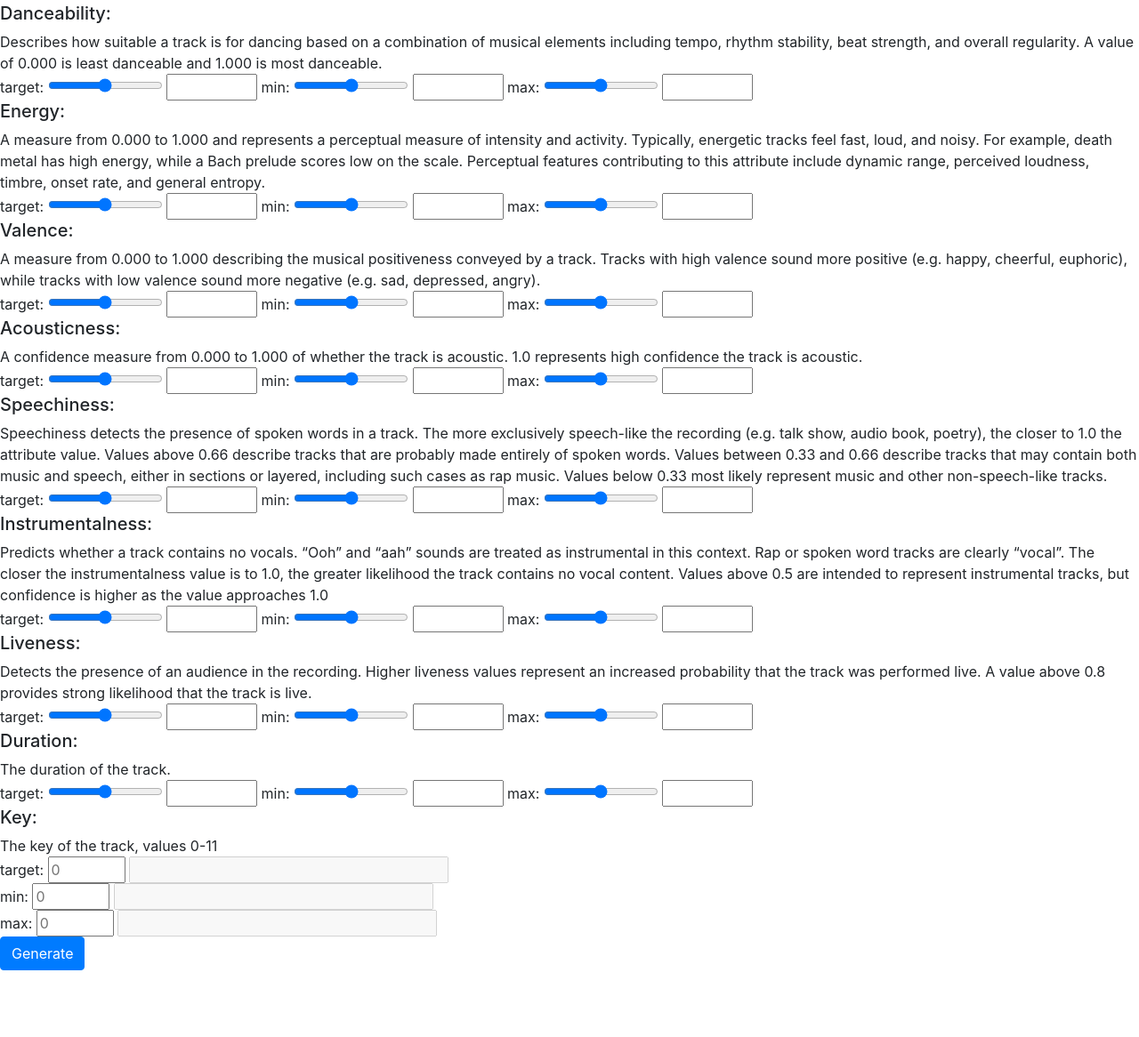
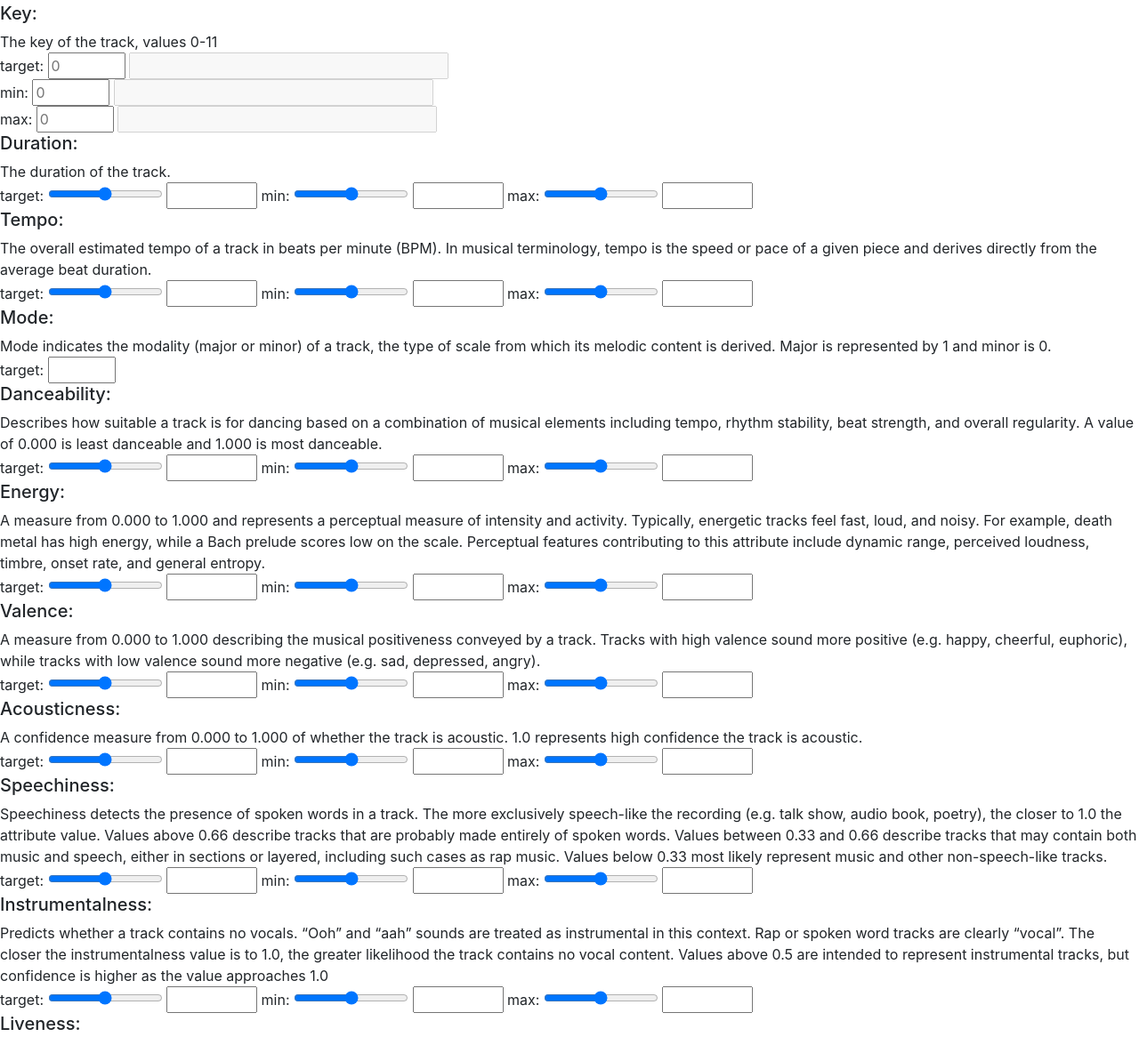
Before and after one commit to smadigan91/spotify-rec-app, a plain HTML site: page src/templates/form.html in a window 1280 px wide. Shown: the part 390-1556 px from the top of the page at 89% size. Before the commit the page ends 1481 px from the top, so only its background shows below. Drawn offline with nearby package versions, Linux system fonts and the light colour scheme.

Commit message:
change form order, finish off attributes

```diff
--- a/src/scripts/form.css
+++ b/src/scripts/form.css
@@ -35,7 +35,11 @@ body{
 }
 
 .input{
-  margin-bottom: 25px
+  margin-bottom: 25px;
+}
+
+.input-field{
+  margin-right: 15px;
 }
 
 .input-title{
--- a/src/templates/form.html
+++ b/src/templates/form.html
@@ -57,126 +57,143 @@
       <h2>
           Filter Information
       </h2>
+      <h5 class="attribute-title">Key:</h5>
+      <a class="attribute-description">The key of the track, values 0-11</a>
+      <br>
+      <a>target:</a>
+      <input class="input" type="number" id="target-key" placeholder="0" min="0" max="11" onchange="getKey('target-key-display', this.value);">
+      <input class="input-field" type="text" size="30" id="target-key-display" value="" disabled><br>
+      <a>min:</a>
+      <input class="input" type="number" id="min-key" placeholder="0" min="0" max="11" onchange="getKey('min-key-display', this.value);">
+      <input class="input-field" type="text" size="30" id="min-key-display" value="" disabled><br>
+      <a>max:</a>
+      <input class="input" type="number" id=max-key placeholder="0" min="0" max="11" onchange="getKey('max-key-display', this.value);">
+      <input class="input-field" type="text" size="30" id="max-key-display" value="" disabled><br>
+
+      <h5 class="attribute-title">Duration:</h5>
+      <a class="attribute-description">The duration of the track.</a>
+      <br>
+      <a>target:</a>
+      <input class="input" type="range" name="points" min="0" max="600000" step="1000" onchange="updateRangeInput('target-duration', this.value);"/>
+      <input class="input-field" type="text" size="5" id="target-duration" value="" min="0" max="0" onchange="updateRangeInput('target-duration', this.value);">
+      <a>min:</a>
+      <input class="input" type="range" name="points" min="0" max="600000" step="1000" onchange="updateRangeInput('min-duration', this.value);"/>
+      <input class="input-field" type="text" size="5" id="min-duration" value="" min="0" max="0" onchange="updateRangeInput('min-duration', this.value);">
+      <a>max:</a>
+      <input class="input" type="range" name="points" min="0" max="600000" step="1000" onchange="updateRangeInput('max-duration', this.value);"/>
+      <input class="input-field" type="text" size="5" id="max-duration" value="" min="0" max="0" onchange="updateRangeInput('max-duration', this.value);">
+
+      <h5 class="attribute-title">Tempo:</h5>
+      <a class="attribute-description">The overall estimated tempo of a track in beats per minute (BPM). In musical terminology, tempo is the speed or pace of a given piece and derives directly from the average beat duration.</a>
+      <br>
+      <a>target:</a>
+      <input class="input" type="range" name="points" min="0" max="250" step="5" onchange="updateRangeInput('target-tempo', this.value);"/>
+      <input class="input-field" type="text" size="5" id="target-tempo" value="" min="0" max="0" onchange="updateRangeInput('target-tempo', this.value);">
+      <a>min:</a>
+      <input class="input" type="range" name="points" min="0" max="250" step="5" onchange="updateRangeInput('min-tempo', this.value);"/>
+      <input class="input-field" type="text" size="5" id="min-tempo" value="" min="0" max="0" onchange="updateRangeInput('min-tempo', this.value);">
+      <a>max:</a>
+      <input class="input" type="range" name="points" min="0" max="250" step="5" onchange="updateRangeInput('max-tempo', this.value);"/>
+      <input class="input-field" type="text" size="5" id="max-tempo" value="" min="0" max="0" onchange="updateRangeInput('max-tempo', this.value);">
+
+      <h5 class="attribute-title">Mode:</h5>
+      <a class="attribute-description">Mode indicates the modality (major or minor) of a track, the type of scale from which its melodic content is derived. Major is represented by 1 and minor is 0.</a>
+      <br>
+      <a>target:</a>
+      <input class="input" type="number" id="target-mode" min="0" max="1">
+
       <h5 class="attribute-title">Danceability:</h5>
       <a class="attribute-description">Describes how suitable a track is for dancing based on a combination of musical elements including tempo, rhythm stability, beat strength, and overall regularity. A value of 0.000 is least danceable and 1.000 is most danceable. </a>
       <br>
       <a>target:</a>
       <input class="input" type="range" name="points" min="0" max="1" step="0.001" onchange="updateRangeInput('target-danceability', this.value);"/>
-      <input type="text" size="5" id="target-danceability" value="" min="0" max="0" onchange="updateRangeInput('target-danceability', this.value);">
+      <input class="input-field" type="text" size="5" id="target-danceability" value="" min="0" max="0" onchange="updateRangeInput('target-danceability', this.value);">
       <a>min:</a>
       <input class="input" type="range" name="points" min="0" max="1" step="0.001" onchange="updateRangeInput('min-danceability', this.value);"/>
-      <input type="text" size="5" id="min-danceability" value="" min="0" max="0" onchange="updateRangeInput('min-danceability', this.value);">
+      <input class="input-field" type="text" size="5" id="min-danceability" value="" min="0" max="0" onchange="updateRangeInput('min-danceability', this.value);">
       <a>max:</a>
       <input class="input" type="range" name="points" min="0" max="1" step="0.001" onchange="updateRangeInput('max-danceability', this.value);"/>
-      <input type="text" size="5" id="max-danceability" value="" min="0" max="0" onchange="updateRangeInput('max-danceability', this.value);">
+      <input class="input-field" type="text" size="5" id="max-danceability" value="" min="0" max="0" onchange="updateRangeInput('max-danceability', this.value);">
 
       <h5 class="attribute-title">Energy:</h5>
       <a class="attribute-description">A measure from 0.000 to 1.000 and represents a perceptual measure of intensity and activity. Typically, energetic tracks feel fast, loud, and noisy. For example, death metal has high energy, while a Bach prelude scores low on the scale. Perceptual features contributing to this attribute include dynamic range, perceived loudness, timbre, onset rate, and general entropy. </a>
       <br>
       <a>target:</a>
       <input class="input" type="range" name="points" min="0" max="1" step="0.001" onchange="updateRangeInput('target-energy', this.value);"/>
-      <input type="text" size="5" id="target-energy" value="" min="0" max="0" onchange="updateRangeInput('target-energy', this.value);">
+      <input class="input-field" type="text" size="5" id="target-energy" value="" min="0" max="0" onchange="updateRangeInput('target-energy', this.value);">
       <a>min:</a>
       <input class="input" type="range" name="points" min="0" max="1" step="0.001" onchange="updateRangeInput('min-energy', this.value);"/>
-      <input type="text" size="5" id="min-energy" value="" min="0" max="0" onchange="updateRangeInput('min-energy', this.value);">
+      <input class="input-field" type="text" size="5" id="min-energy" value="" min="0" max="0" onchange="updateRangeInput('min-energy', this.value);">
       <a>max:</a>
       <input class="input" type="range" name="points" min="0" max="1" step="0.001" onchange="updateRangeInput('max-energy', this.value);"/>
-      <input type="text" size="5" id="max-energy" value="" min="0" max="0" onchange="updateRangeInput('max-energy', this.value);">
+      <input class="input-field" type="text" size="5" id="max-energy" value="" min="0" max="0" onchange="updateRangeInput('max-energy', this.value);">
 
       <h5 class="attribute-title">Valence:</h5>
       <a class="attribute-description">A measure from 0.000 to 1.000 describing the musical positiveness conveyed by a track. Tracks with high valence sound more positive (e.g. happy, cheerful, euphoric), while tracks with low valence sound more negative (e.g. sad, depressed, angry). </a>
       <br>
       <a>target:</a>
       <input class="input" type="range" name="points" min="0" max="1" step="0.001" onchange="updateRangeInput('target-valence', this.value);"/>
-      <input type="text" size="5" id="target-valence" value="" min="0" max="0" onchange="updateRangeInput('target-valence', this.value);">
+      <input class="input-field" type="text" size="5" id="target-valence" value="" min="0" max="0" onchange="updateRangeInput('target-valence', this.value);">
       <a>min:</a>
       <input class="input" type="range" name="points" min="0" max="1" step="0.001" onchange="updateRangeInput('min-valence', this.value);"/>
-      <input type="text" size="5" id="min-valence" value="" min="0" max="0" onchange="updateRangeInput('min-valence', this.value);">
+      <input class="input-field" type="text" size="5" id="min-valence" value="" min="0" max="0" onchange="updateRangeInput('min-valence', this.value);">
       <a>max:</a>
       <input class="input" type="range" name="points" min="0" max="1" step="0.001" onchange="updateRangeInput('max-valence', this.value);"/>
-      <input type="text" size="5" id="max-valence" value="" min="0" max="0" onchange="updateRangeInput('max-valence', this.value);">
+      <input class="input-field" type="text" size="5" id="max-valence" value="" min="0" max="0" onchange="updateRangeInput('max-valence', this.value);">
 
       <h5 class="attribute-title">Acousticness:</h5>
       <a class="attribute-description">A confidence measure from 0.000 to 1.000 of whether the track is acoustic. 1.0 represents high confidence the track is acoustic. </a>
       <br>
       <a>target:</a>
       <input class="input" type="range" name="points" min="0" max="1" step="0.001" onchange="updateRangeInput('target-acousticness', this.value);"/>
-      <input type="text" size="5" id="target-acousticness" value="" min="0" max="0" onchange="updateRangeInput('target-acousticness', this.value);">
+      <input class="input-field" type="text" size="5" id="target-acousticness" value="" min="0" max="0" onchange="updateRangeInput('target-acousticness', this.value);">
       <a>min:</a>
       <input class="input" type="range" name="points" min="0" max="1" step="0.001" onchange="updateRangeInput('min-acousticness', this.value);"/>
-      <input type="text" size="5" id="min-acousticness" value="" min="0" max="0" onchange="updateRangeInput('min-acousticness', this.value);">
+      <input class="input-field" type="text" size="5" id="min-acousticness" value="" min="0" max="0" onchange="updateRangeInput('min-acousticness', this.value);">
       <a>max:</a>
       <input class="input" type="range" name="points" min="0" max="1" step="0.001" onchange="updateRangeInput('max-acousticness', this.value);"/>
-      <input type="text" size="5" id="max-acousticness" value="" min="0" max="0" onchange="updateRangeInput('max-acousticness', this.value);">
+      <input class="input-field" type="text" size="5" id="max-acousticness" value="" min="0" max="0" onchange="updateRangeInput('max-acousticness', this.value);">
 
       <h5 class="attribute-title">Speechiness:</h5>
       <a class="attribute-description">	Speechiness detects the presence of spoken words in a track. The more exclusively speech-like the recording (e.g. talk show, audio book, poetry), the closer to 1.0 the attribute value. Values above 0.66 describe tracks that are probably made entirely of spoken words. Values between 0.33 and 0.66 describe tracks that may contain both music and speech, either in sections or layered, including such cases as rap music. Values below 0.33 most likely represent music and other non-speech-like tracks. </a>
       <br>
       <a>target:</a>
       <input class="input" type="range" name="points" min="0" max="1" step="0.001" onchange="updateRangeInput('target-speechiness', this.value);"/>
-      <input type="text" size="5" id="target-speechiness" value="" min="0" max="0" onchange="updateRangeInput('target-speechiness', this.value);">
+      <input class="input-field" type="text" size="5" id="target-speechiness" value="" min="0" max="0" onchange="updateRangeInput('target-speechiness', this.value);">
       <a>min:</a>
       <input class="input" type="range" name="points" min="0" max="1" step="0.001" onchange="updateRangeInput('min-speechiness', this.value);"/>
-      <input type="text" size="5" id="min-speechiness" value="" min="0" max="0" onchange="updateRangeInput('min-speechiness', this.value);">
+      <input class="input-field" type="text" size="5" id="min-speechiness" value="" min="0" max="0" onchange="updateRangeInput('min-speechiness', this.value);">
       <a>max:</a>
       <input class="input" type="range" name="points" min="0" max="1" step="0.001" onchange="updateRangeInput('max-speechiness', this.value);"/>
-      <input type="text" size="5" id="max-speechiness" value="" min="0" max="0" onchange="updateRangeInput('max-speechiness', this.value);">
+      <input class="input-field" type="text" size="5" id="max-speechiness" value="" min="0" max="0" onchange="updateRangeInput('max-speechiness', this.value);">
 
       <h5 class="attribute-title">Instrumentalness:</h5>
       <a class="attribute-description">Predicts whether a track contains no vocals. “Ooh” and “aah” sounds are treated as instrumental in this context. Rap or spoken word tracks are clearly “vocal”. The closer the instrumentalness value is to 1.0, the greater likelihood the track contains no vocal content. Values above 0.5 are intended to represent instrumental tracks, but confidence is higher as the value approaches 1.0</a>
       <br>
       <a>target:</a>
       <input class="input" type="range" name="points" min="0" max="1" step="0.001" onchange="updateRangeInput('target-instrumentalness', this.value);"/>
-      <input type="text" size="5" id="target-instrumentalness" value="" min="0" max="0" onchange="updateRangeInput('target-instrumentalness', this.value);">
+      <input class="input-field" type="text" size="5" id="target-instrumentalness" value="" min="0" max="0" onchange="updateRangeInput('target-instrumentalness', this.value);">
       <a>min:</a>
       <input class="input" type="range" name="points" min="0" max="1" step="0.001" onchange="updateRangeInput('min-instrumentalness', this.value);"/>
-      <input type="text" size="5" id="min-instrumentalness" value="" min="0" max="0" onchange="updateRangeInput('min-instrumentalness', this.value);">
+      <input class="input-field" type="text" size="5" id="min-instrumentalness" value="" min="0" max="0" onchange="updateRangeInput('min-instrumentalness', this.value);">
       <a>max:</a>
       <input class="input" type="range" name="points" min="0" max="1" step="0.001" onchange="updateRangeInput('max-instrumentalness', this.value);"/>
-      <input type="text" size="5" id="max-instrumentalness" value="" min="0" max="0" onchange="updateRangeInput('max-instrumentalness', this.value);">
+      <input class="input-field" type="text" size="5" id="max-instrumentalness" value="" min="0" max="0" onchange="updateRangeInput('max-instrumentalness', this.value);">
 
       <h5 class="attribute-title">Liveness:</h5>
       <a class="attribute-description">	Detects the presence of an audience in the recording. Higher liveness values represent an increased probability that the track was performed live. A value above 0.8 provides strong likelihood that the track is live.</a>
       <br>
       <a>target:</a>
       <input class="input" type="range" name="points" min="0" max="1" step="0.001" onchange="updateRangeInput('target-liveness', this.value);"/>
-      <input type="text" size="5" id="target-liveness" value="" min="0" max="0" onchange="updateRangeInput('target-liveness', this.value);">
+      <input class="input-field" type="text" size="5" id="target-liveness" value="" min="0" max="0" onchange="updateRangeInput('target-liveness', this.value);">
       <a>min:</a>
       <input class="input" type="range" name="points" min="0" max="1" step="0.001" onchange="updateRangeInput('min-liveness', this.value);"/>
-      <input type="text" size="5" id="min-liveness" value="" min="0" max="0" onchange="updateRangeInput('min-liveness', this.value);">
+      <input class="input-field" type="text" size="5" id="min-liveness" value="" min="0" max="0" onchange="updateRangeInput('min-liveness', this.value);">
       <a>max:</a>
       <input class="input" type="range" name="points" min="0" max="1" step="0.001" onchange="updateRangeInput('max-liveness', this.value);"/>
-      <input type="text" size="5" id="max-liveness" value="" min="0" max="0" onchange="updateRangeInput('max-liveness', this.value);">
-
-      <h5 class="attribute-title">Duration:</h5>
-      <a class="attribute-description">The duration of the track.</a>
-      <br>
-      <a>target:</a>
-      <input class="input" type="range" name="points" min="0" max="600000" step="1000" onchange="updateRangeInput('target-duration', this.value);"/>
-      <input type="text" size="5" id="target-duration" value="" min="0" max="0" onchange="updateRangeInput('target-duration', this.value);">
-      <a>min:</a>
-      <input class="input" type="range" name="points" min="0" max="600000" step="1000" onchange="updateRangeInput('min-duration', this.value);"/>
-      <input type="text" size="5" id="min-duration" value="" min="0" max="0" onchange="updateRangeInput('min-duration', this.value);">
-      <a>max:</a>
-      <input class="input" type="range" name="points" min="0" max="600000" step="1000" onchange="updateRangeInput('max-duration', this.value);"/>
-      <input type="text" size="5" id="max-duration" value="" min="0" max="0" onchange="updateRangeInput('max-duration', this.value);">
-
-      <h5 class="attribute-title">Key:</h5>
-      <a class="attribute-description">The key of the track, values 0-11</a>
-      <br>
-      <a>target:</a>
-      <input class="input" type="number" id="target-key" placeholder="0" min="0" max="11" onchange="getKey('target-key-display', this.value);">
-      <input type="text" size="30" id="target-key-display" value="" disabled><br>
-      <a>min:</a>
-      <input class="input" type="number" id="min-key" placeholder="0" min="0" max="11" onchange="getKey('min-key-display', this.value);">
-      <input type="text" size="30" id="min-key-display" value="" disabled><br>
-      <a>max:</a>
-      <input class="input" type="number" id=max-key placeholder="0" min="0" max="11" onchange="getKey('max-key-display', this.value);">
-      <input type="text" size="30" id="max-key-display" value="" disabled><br>
+      <input class="input-field" type="text" size="5" id="max-liveness" value="" min="0" max="0" onchange="updateRangeInput('max-liveness', this.value);">
 
     </div>
-
       <a href="#" role="button" class="btn btn-primary" onclick="generateRecs('{{ base_url }}')">Generate</a>
-
   </body>
 </html>
```
